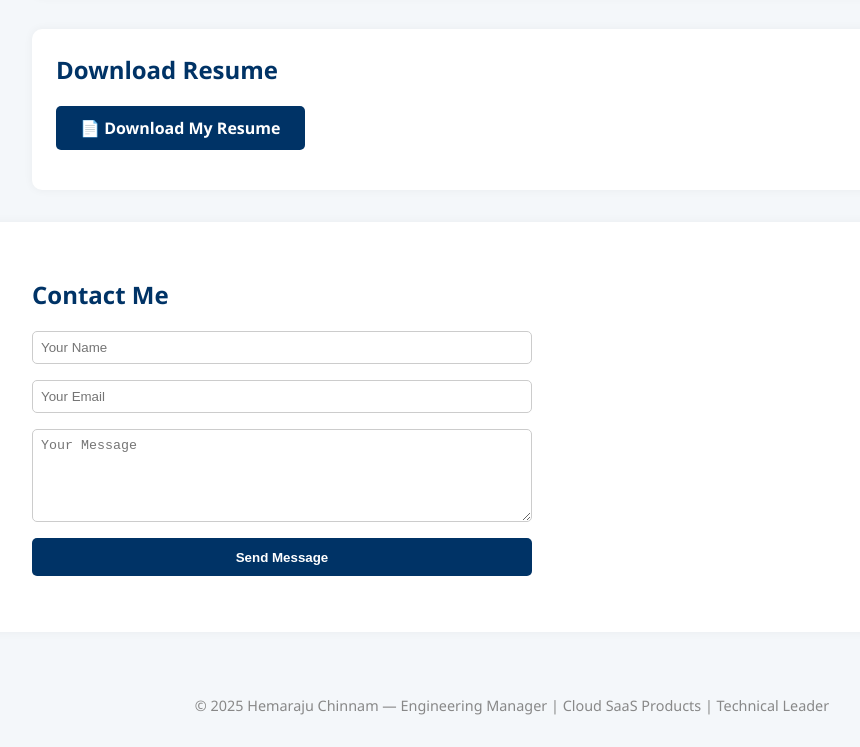
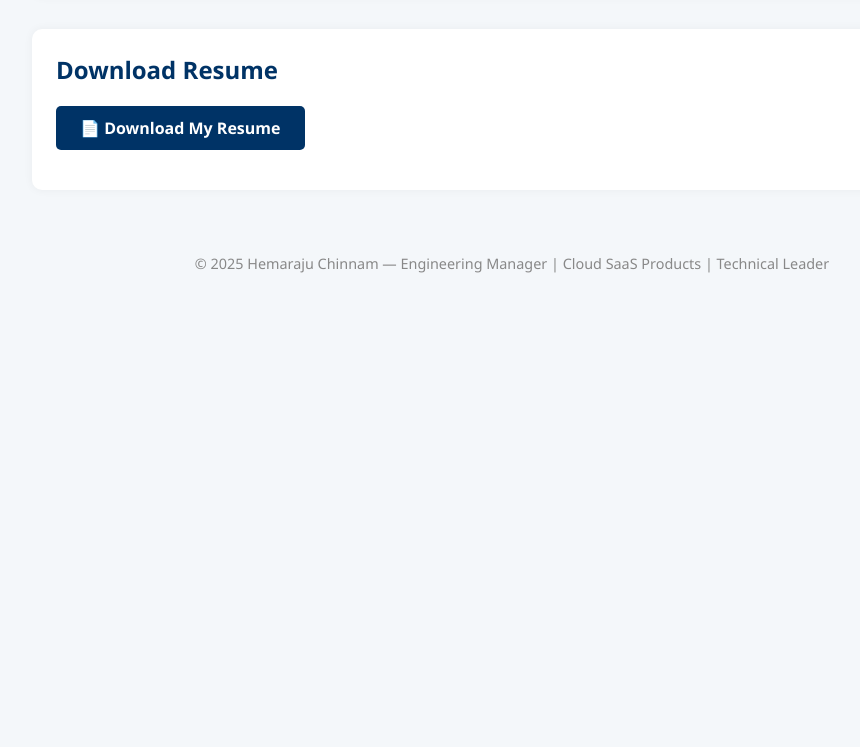
Before and after one commit to hemarajuc/website, a plain HTML site: page index.html in a window 1280 px wide. Shown: the part 1863-2610 px from the top of the page, without its empty margins (128-988 px from the left). After the commit the page ends 2168 px from the top, so only its background shows below. Drawn offline with Linux system fonts and the light colour scheme.

Commit message:
Update index.html

```diff
--- a/index.html
+++ b/index.html
@@ -91,19 +91,20 @@ about building high-performance teams and leading transformation initiatives.</p
       <h2>Download Resume</h2>
       <p><a href="Hemaraju_Chinnam_Resume.pdf" download style="display: inline-block; background-color: #003366; color: white; padding: 0.7rem 1.5rem; border-radius: 5px; text-decoration: none; font-weight: bold;">📄 Download My Resume</a></p>
     </section>
+
+	  <!-- <section> -->
+    <!-- <div class="container"> -->
+      <!-- <h2>Contact Me</h2> -->
+      <!-- <form action="https://formspree.io/f/YOUR_FORM_ID" method="POST" style="display: flex; flex-direction: column; gap: 1rem; max-width: 500px;"> -->
+        <!-- <input type="text" name="name" placeholder="Your Name" required style="padding: 0.5rem; border: 1px solid #ccc; border-radius: 5px;"> -->
+        <!-- <input type="email" name="_replyto" placeholder="Your Email" required style="padding: 0.5rem; border: 1px solid #ccc; border-radius: 5px;"> -->
+        <!-- <textarea name="message" rows="5" placeholder="Your Message" required style="padding: 0.5rem; border: 1px solid #ccc; border-radius: 5px;"></textarea> -->
+        <!-- <button type="submit" style="padding: 0.7rem; background-color: #003366; color: white; border: none; border-radius: 5px; font-weight: bold; cursor: pointer;">Send Message</button> -->
+      <!-- </form> -->
+    <!-- </div> -->
+  <!-- </section>	 -->
   </div>
 
-  <section>
-    <div class="container">
-      <h2>Contact Me</h2>
-      <form action="https://formspree.io/f/YOUR_FORM_ID" method="POST" style="display: flex; flex-direction: column; gap: 1rem; max-width: 500px;">
-        <input type="text" name="name" placeholder="Your Name" required style="padding: 0.5rem; border: 1px solid #ccc; border-radius: 5px;">
-        <input type="email" name="_replyto" placeholder="Your Email" required style="padding: 0.5rem; border: 1px solid #ccc; border-radius: 5px;">
-        <textarea name="message" rows="5" placeholder="Your Message" required style="padding: 0.5rem; border: 1px solid #ccc; border-radius: 5px;"></textarea>
-        <button type="submit" style="padding: 0.7rem; background-color: #003366; color: white; border: none; border-radius: 5px; font-weight: bold; cursor: pointer;">Send Message</button>
-      </form>
-    </div>
-  </section>
   <footer>
     &copy; 2025 Hemaraju Chinnam — Engineering Manager | Cloud SaaS Products | Technical Leader
   </footer>
```
